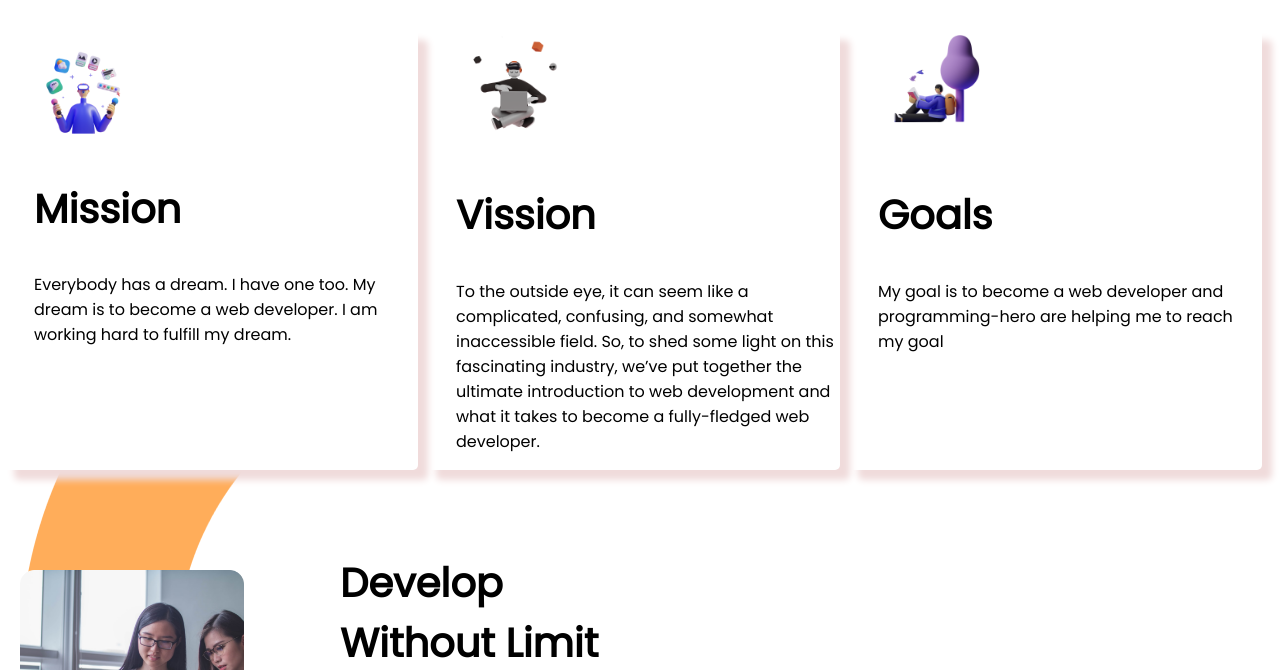
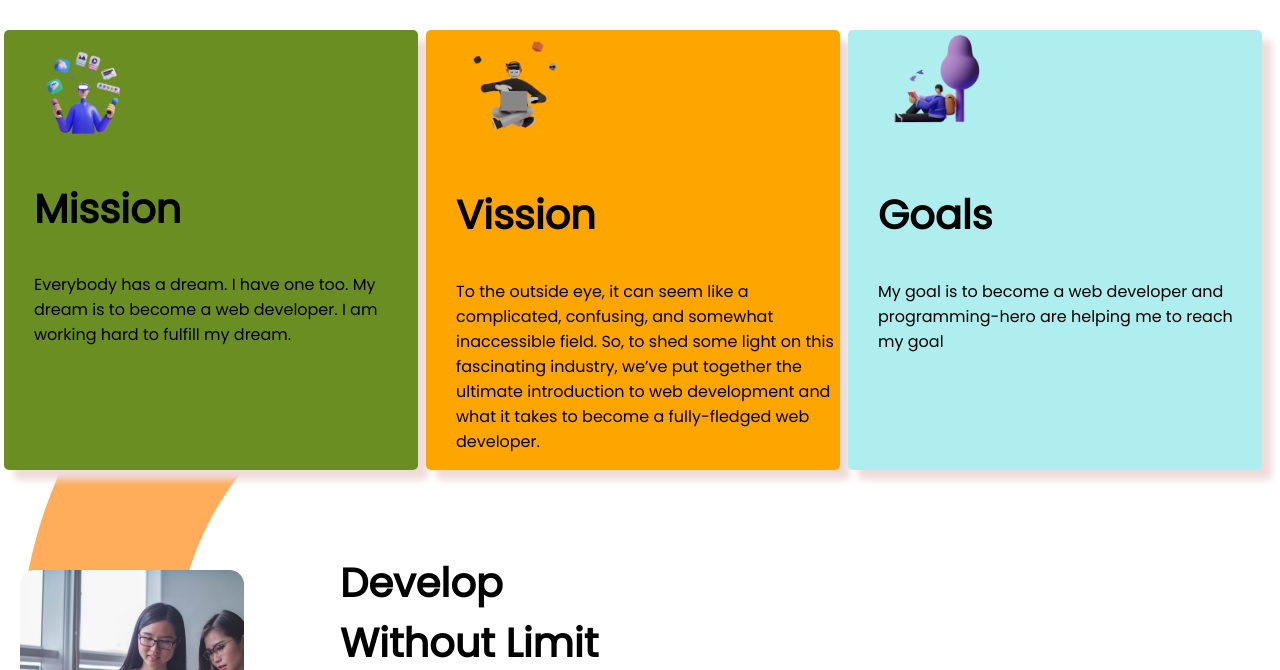
Before and after one commit to emonahmed123/Assignment-1repo, a plain HTML site: page index.html in a window 1280 px wide. Shown: the part 614-1284 px from the top of the page. Drawn offline with Linux system fonts and the light colour scheme.

Commit message:
every body added

```diff
--- a/style.css
+++ b/style.css
@@ -52,7 +52,7 @@ width: 30%;margin-left: 4px;
 margin-right: 4px ;
 padding-left: 30px;
 border-radius: 5px;
-background-color: linear-gradient rgba(17, 232, 204, 0.62);
+
 }
 .picture{
     width: 30%;
@@ -104,3 +104,6 @@ margin-left: 20px;}
 
 }
 span{color:rgb(253, 193, 82)}
+#emon{background-color: orange;}
+#alif{background-color:olivedrab ;}
+#sumon{background-color: paleturquoise;}
```
